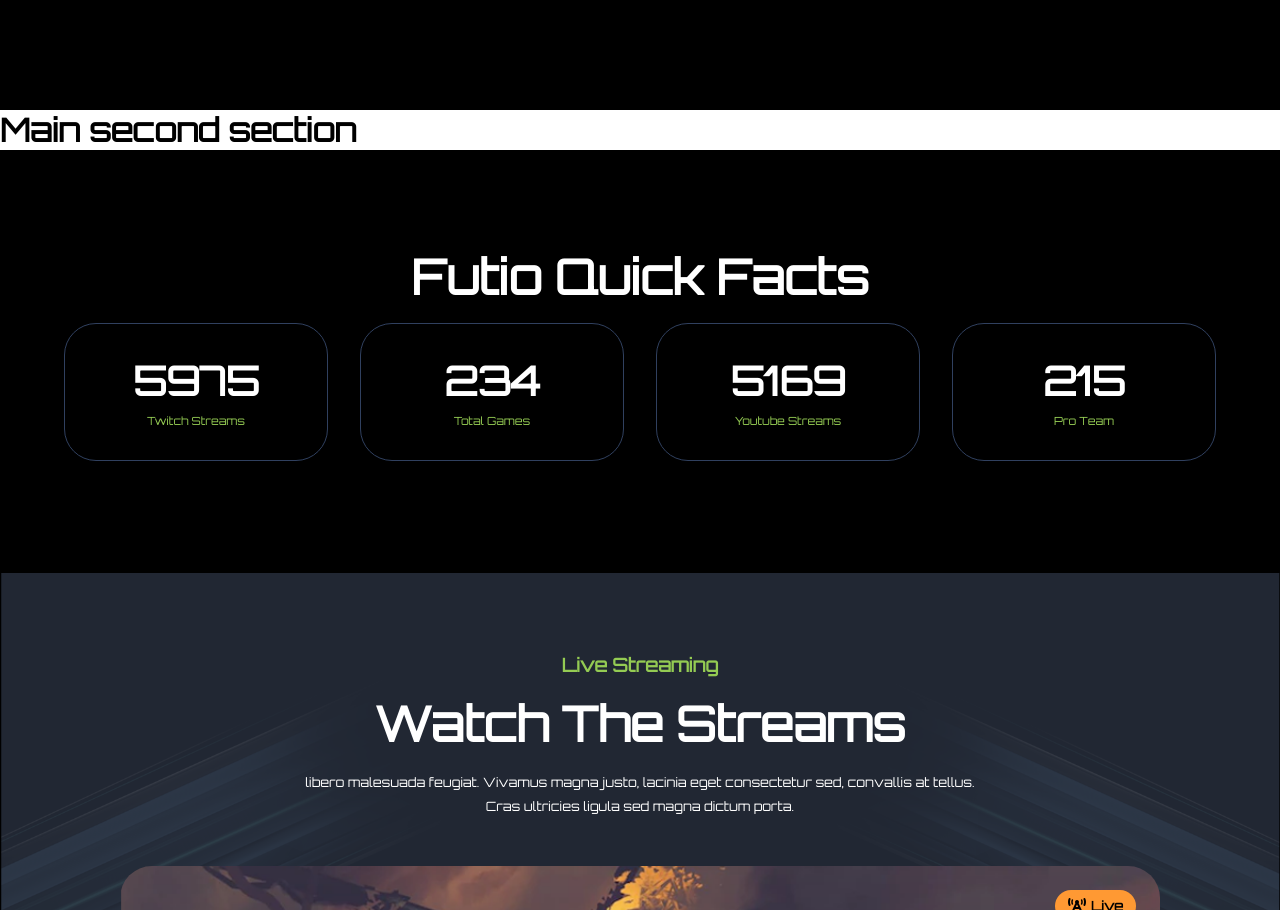
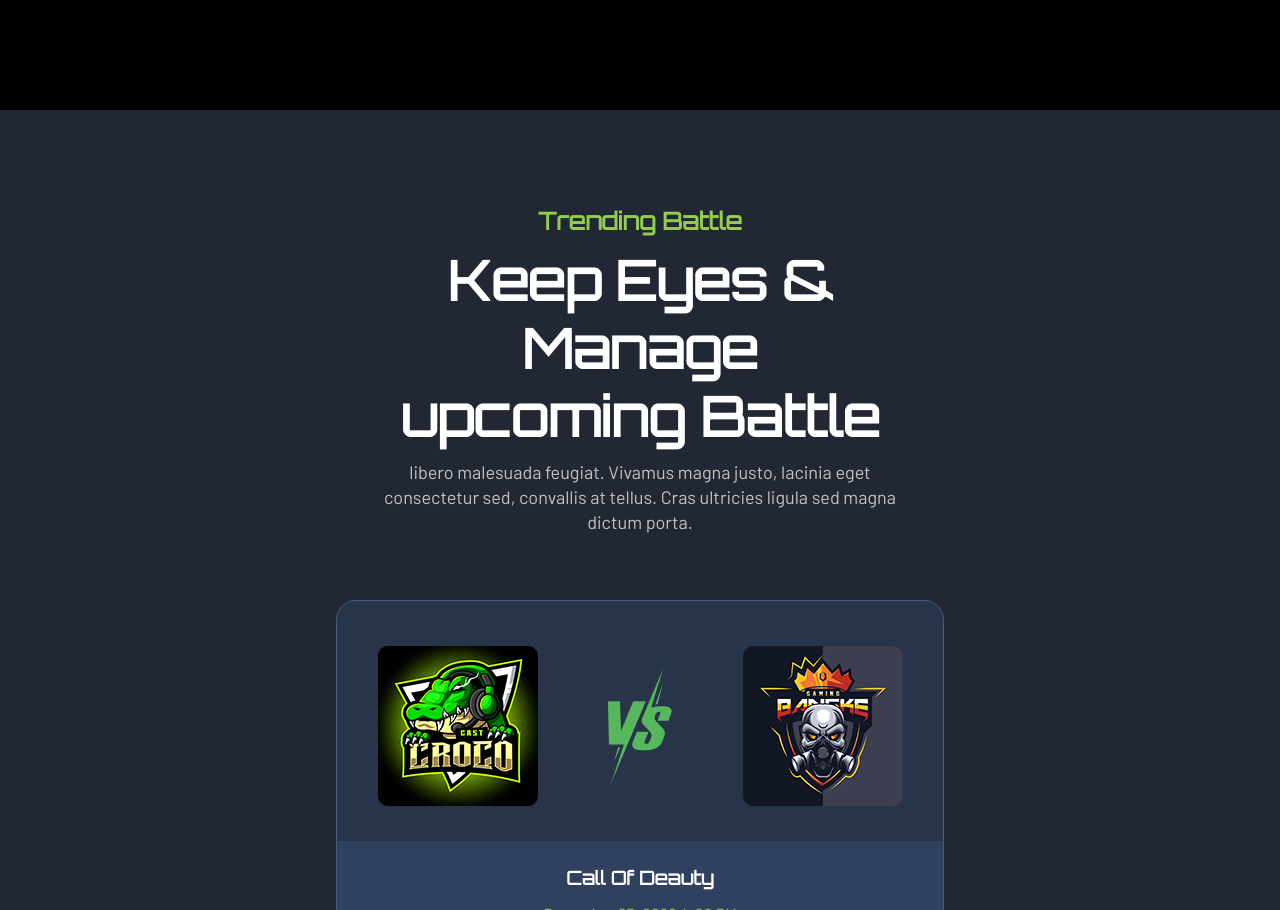
Before and after one commit to giordanofabrizii/proj-html-vuejs, a Vue app: page / in a window 1280 px wide. Shown: the part 1292-2202 px from the top of the page. Built offline with nearby package versions, Linux system fonts and the light colour scheme.

Commit message:
completata second section

```diff
--- a/src/components/MainSecondSection.vue
+++ b/src/components/MainSecondSection.vue
@@ -1,18 +1,192 @@
 <script>
+import ButtonApp from './ButtonApp.vue';
+
 export default{
+    components:{
+        ButtonApp,
+    },
     data() {
         return{
-
+            matches: [
+                {
+                id: 1,
+                team1Logo: 'src/assets/img/game-img-1.png',
+                team2Logo: 'src/assets/img/game-img-2.png',
+                title: 'Call Of Deauty',
+                date: 'December 25, 2022 4:00 PM'
+                },
+                {
+                id: 2,
+                team1Logo: 'src/assets/img/game-img-3.png',
+                team2Logo: 'src/assets/img/game-img-4.png',
+                title: 'Legendary Battles',
+                date: 'December 25, 2022 4:00 PM'
+                },
+                {
+                id: 3,
+                team1Logo: 'src/assets/img/game-img-5.png',
+                team2Logo:'src/assets/img/game-img-6.png',
+                title: 'Nay Corral Gundown',
+                date: 'December 25, 2022 4:00 PM'
+                },
+                {
+                id: 4,
+                team1Logo: 'src/assets/img/game-img-7.png',
+                team2Logo: 'src/assets/img/game-img-8.png',
+                title: 'League Of Legends',
+                date: 'December 25, 2022 4:00 PM'
+                }
+            ],
+            buttonData:{
+                name: 'VIEW ALLA MATCH >>',
+            }
         }
     }
 }
 </script>
 
 <template>
-    <h1>Main second section</h1>
     <!-- Keep eyes -->
+     <section>
+        <div class="small-container">
+            <h1 class="title">
+                Trending Battle
+            </h1>
+            <h2 class="subtitle">
+                Keep Eyes & Manage upcoming Battle
+            </h2>
+            <p class="description">
+                libero malesuada feugiat. Vivamus magna justo, lacinia eget consectetur sed, convallis at tellus. Cras ultricies ligula sed magna dictum porta.
+            </p>
+            <div class="battle-grid">
+                <div class="battle-card" v-for="match in matches" :key="match.id" :match="match">
+                    <div class="team-logos">
+                        <img :src="match.team1Logo" alt="Team 1 Logo" />
+                        <img src="../assets/img/verus-icon.png" alt="VS" class="verus-icon" />
+                        <img :src="match.team2Logo" alt="Team 2 Logo" />
+                    </div>
+                    <div class="names">
+                        <h3>{{ match.title }}</h3>
+                        <p>{{ match.date }}</p>
+                    </div>
+                    <div class="platform-icons">
+                        <div>
+                            <img src="../assets/img/icon/youtube-icon.png" alt="YouTube" />
+                            <span>Youtube </span>
+                        </div>
+                        <div>
+                            <img src="../assets/img/icon/twitch-icon.png" alt="Twitch" />
+                            <span>Twitch</span>
+                        </div>
+                    </div>
+                </div>
+            </div>
+            <ButtonApp
+                    :name="buttonData.name"
+            />
+        </div>
+     </section>
 </template>
 
-<style scoped>
+<style lang="scss" scoped>
+    .small-container{
+        background-color: #222833;
+        text-align: center;
+        padding: 6rem 0rem;
+    }
+
+    .title{
+        color: #94cb53;
+        font-size: 24px;
+
+    }
+
+    .subtitle{
+        font-size: 54px;
+        margin: 10px 0;
+        color: white;
+        font-weight: bold;
+        padding: 0rem 25rem;
+    }
+
+    .description{
+        color: #c2c2c2;
+        font-size: 18px;
+        margin-bottom: 20px;
+        line-height: 25px;
+        font-family: 'barlow';
+        padding: 0rem 24rem;
+    }
+
+    .battle-grid {
+        display: flex;
+        flex-wrap: wrap;
+        justify-content: center;
+        padding: 30px;
+
+        .battle-card{
+            background-color: #283449;
+            border-radius: 20px;
+            padding: 20px 0px;
+            margin: 15px;
+            text-align: center;
+            color: #fff;
+            border: 1px #465c81 solid;
+
+            p{
+                    color: #94cb53;
+                    font-family: 'barlow';
+                }
+
+            .team-logos{
+                display: flex;
+                justify-content: center;
+                align-items: center;
+                margin-bottom: 10px;
+                padding: 25px 30px;
+
+                img {
+                    margin: 0 10px;
+                }
+
+                .verus-icon{
+                    padding: 0px 50px;
+                }
+
+            }
+
+            .platform-icons {
+                display: flex;
+                justify-content: center;
+                margin-top: 10px;
+                padding: 16px 0px;
+
+
+                img {
+                    width: 30px;
+                    height: 30px;
+                    margin: 0 10px;
+                    margin-right: 5px
+                }
+
+                div{
+                    margin-right: 15px;
+                    display: flex;
+                    align-items: center;
+
+                    span{
+                        font-family: 'barlow';
+
+                    }
+                }
+
+            }
+            .names{
+                background-color: #30405f;
+                padding: 20px 0px;
+                line-height: 35px;
+            }
+        }
+    }
 
 </style>
```
